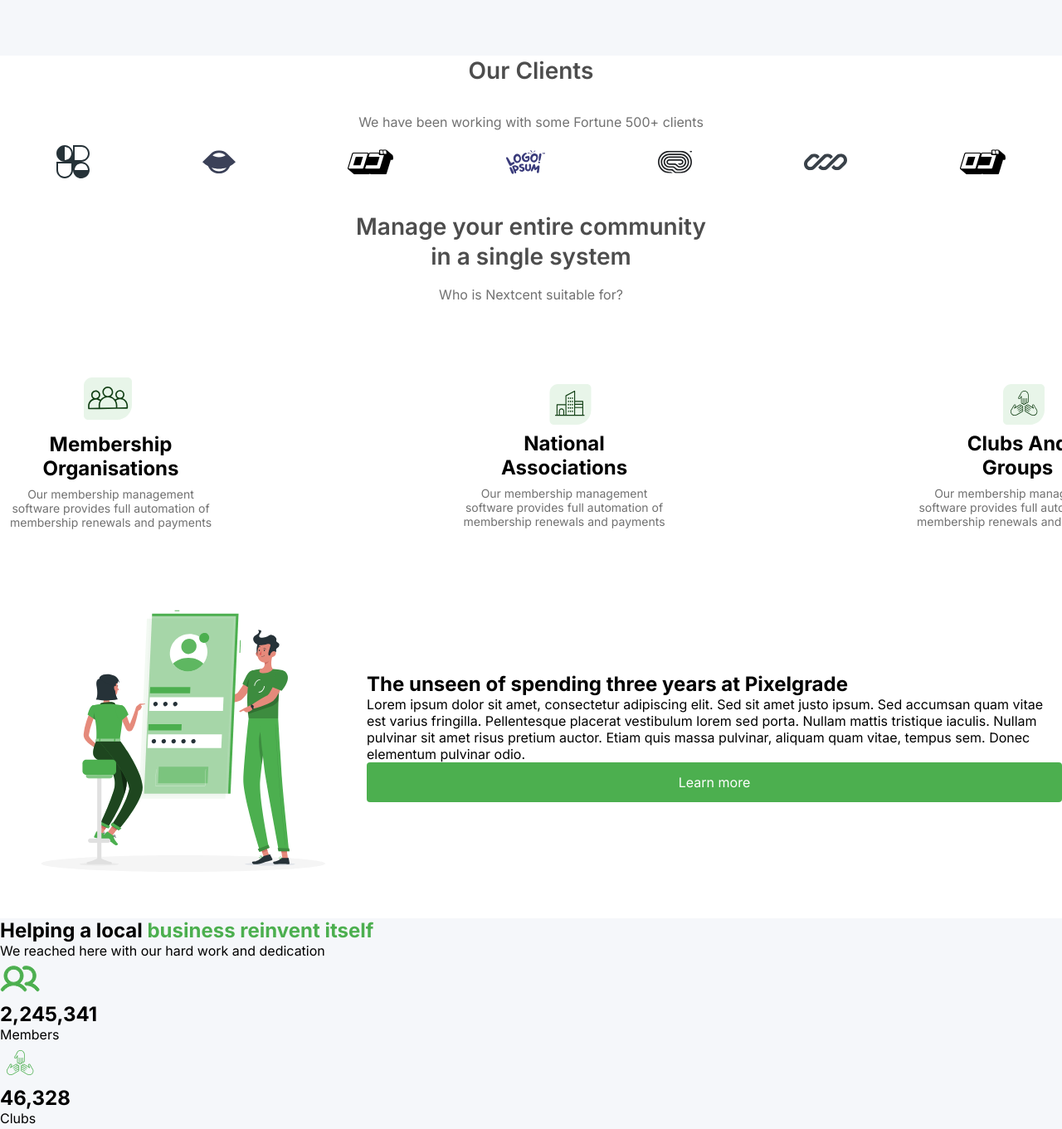
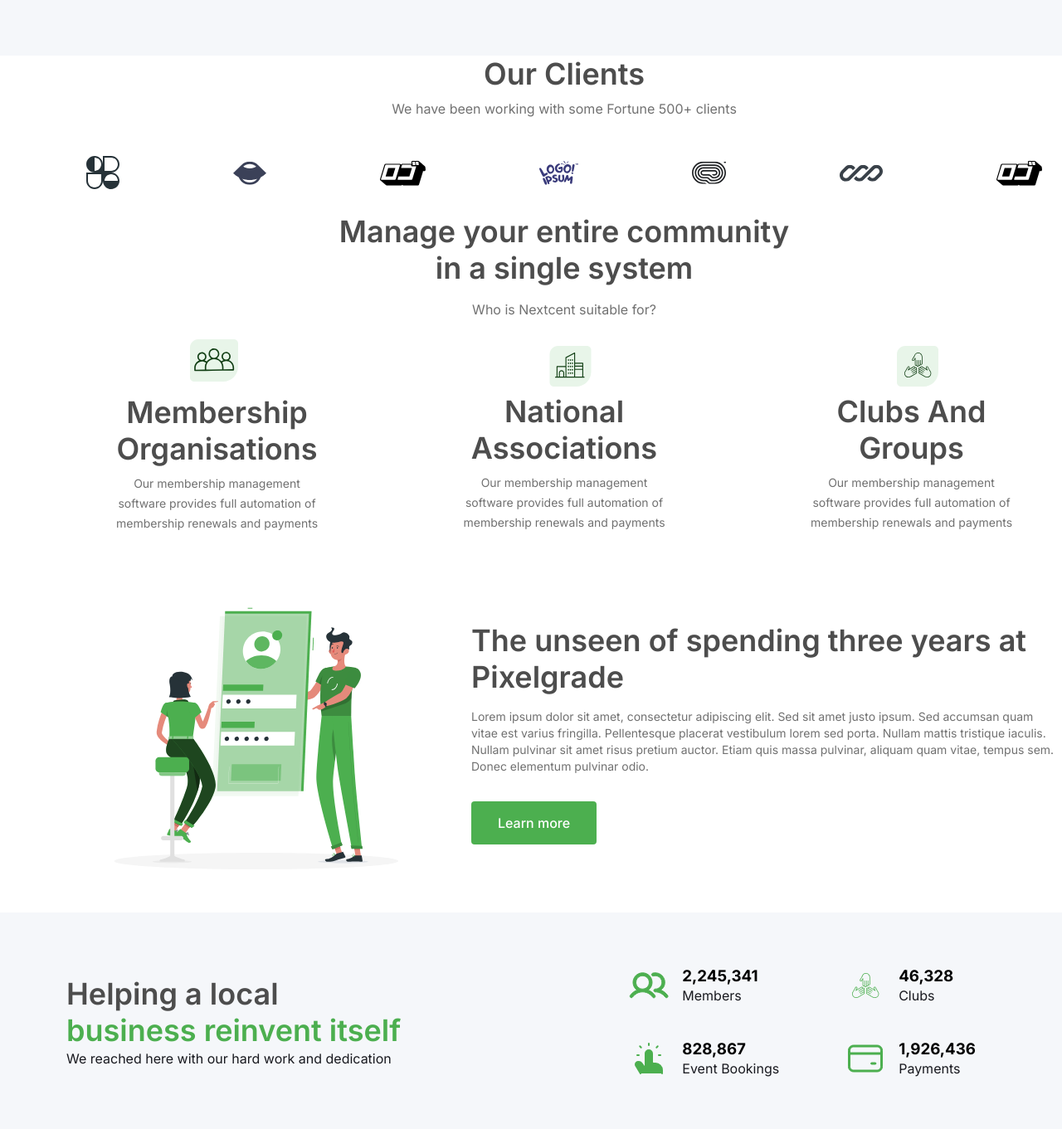
Before and after one commit to Igor-Gabriiel/Nextcent, a plain HTML site: page index.html in a window 1280 px wide. Shown: the part 620-1981 px from the top of the page at 83% size. Drawn offline with Linux system fonts and the light colour scheme.

Commit message:
feat/continuation of the landing page

```diff
--- a/index.html
+++ b/index.html
@@ -32,7 +32,7 @@
         <div class="container hero">
           <div class="hero-content">
             <h1 class="hero-title">
-              Lessons and a insights <br /><span class="highlight"
+              Lessons and insights <br /><span class="highlight"
                 >from 8 years</span
               >
             </h1>
@@ -51,12 +51,12 @@
       <!-- Services -->
 
       <section class="container-white">
-        <div class="container">
-          <div class="clients">
-            <h2 class="clients-title">Our Clients</h2>
-            <p class="clients-text">We have been working with some Fortune 500+ clients</p>
+        <div class="container container-client">
+          <div class="content-client">
+            <h2 class="client-title">Our Clients</h2>
+            <p class="client-text">We have been working with some Fortune 500+ clients</p>
           </div>
-          <div class="companies">
+          <div class="client-companies">
             <img src="assets/images/Company-1.svg" alt="" />
             <img src="assets/images/Company-2.svg" alt="" />
             <img src="assets/images/Company-3.svg" alt="" />
@@ -110,12 +110,11 @@
       </section>
 
       <section class="container-white">
-        <div class="container">
-          <div class="pixelgrade">
-            <div>
+        <div class="container unlock">
+            <div class="login-person">
               <img src="assets/images/login-person.svg" alt="" />
             </div>
-            <div>
+            <div class="content-unlock">
               <h2>The unseen of spending three years at Pixelgrade</h2>
               <p>
                 Lorem ipsum dolor sit amet, consectetur adipiscing elit. Sed sit
@@ -125,50 +124,59 @@
                 Etiam quis massa pulvinar, aliquam quam vitae, tempus sem. Donec
                 elementum pulvinar odio.
               </p>
-              <a class="button-learn" href="">Learn more</a>
+              <a><button class="buttons more">Learn more</button></a>
             </div>
-          </div>
         </div>
       </section>
 
       <section class="container-colored">
-        <div class="container">
-          <div>
+        <div class="container container-business">
+          <div class="content-business">
             <h2>
-              Helping a local
+              Helping a local <br>
               <span class="highlight">business reinvent itself</span>
             </h2>
             <p>We reached here with our hard work and dedication</p>
           </div>
-          <div>
-            <div>
+          <div class="content-statistics">
+            <div class="statistics">
               <img src="assets/images/Icon-1.svg" alt="" />
-              <div><h2>2,245,341</h2></div>
-              <div><p>Members</p></div>
+              <div>
+                <h3>2,245,341</h3>
+                <p>Members</p>
+              </div>
             </div>
-            <div>
+            <div class="statistics">
               <img src="assets/images/Icon-2.png" alt="" />
-              <div><h2>46,328</h2></div>
-              <div><p>Clubs</p></div>
+              <div>
+                <h3>46,328</h3>
+                <p>Clubs</p>
+              </div>
             </div>
-            <div>
+            <div class="statistics">
               <img src="assets/images/Icon-3.svg" alt="" />
-              <div><h2>828,867</h2></div>
-              <div><p>Event Bookings</p></div>
+              <div>
+                <h3>828,867</h3>
+                <p>Event Bookings</p>
+              </div>
             </div>
-            <div>
+            <div class="statistics">
               <img src="assets/images/Icon-4.svg" alt="" />
-              <div><h2>1,926,436</h2></div>
-              <div><p>Payments</p></div>
+              <div>
+                <h3>1,926,436</h3>
+                <p>Payments</p>
+              </div>
             </div>
           </div>
         </div>
       </section>
 
       <section class="container-white">
-        <div class="container">
-          <div><img src="assets/images/person-unlock.svg" alt="" /></div>
+        <div class="container unlock">
           <div>
+            <img src="assets/images/person-unlock.svg" alt="" />
+          </div>
+          <div class="content-unlock">
             <h2>How to design your site footer like we did</h2>
             <p>
               Donec a eros justo. Fusce egestas tristique ultrices. Nam tempor,
@@ -181,15 +189,17 @@
               et nisi ac, hendrerit venenatis libero. Donec consectetur faucibus
               ipsum id gravida.
             </p>
-            <button>Learn More</button>
+            <a><button class="buttons more">Learn More</button></a>
           </div>
         </div>
       </section>
 
       <section class="container-colored">
-        <div class="container">
-          <div><img src="assets/images/tesla.png" alt="" /></div>
+        <div class="container container-tesla">
           <div>
+            <img src="assets/images/tesla.png" alt="" />
+          </div>
+          <div class="content-tesla">
             <p>
               Maecenas dignissim justo eget nulla rutrum molestie. Maecenas
               lobortis sem dui, vel rutrum risus tincidunt ullamcorper. Proin eu
@@ -203,17 +213,17 @@
               condimentum id. Curabitur id nibh id sem dignissim finibus ac sit
               amet magna.
             </p>
-            <h3>Tim Smith</h3>
-            <p>British Dragon Boat Racing Association</p>
+            <h3 class="highlight">Tim Smith</h3>
+            <p class="muted">British Dragon Boat Racing Association</p>
 
-            <div>
+            <div class="tesla-companies">
               <img src="assets/images/Company-1.2.svg" alt="" />
               <img src="assets/images/Company-2.svg" alt="" />
               <img src="assets/images/Company-3.svg" alt="" />
               <img src="assets/images/Company-4.svg" alt="" />
               <img src="assets/images/Company-5.svg" alt="" />
               <img src="assets/images/Company-6.svg" alt="" />
-              <a href=""
+              <a class="meet" href=""
                 >Meet all customers <img src="assets/images/Arrow.svg" alt=""
               /></a>
             </div>
@@ -269,11 +279,13 @@
       </section>
 
       <section class="container-colored">
-        <div class="container">
-          <h1>Pellentesque suscipit fringilla libero eu.</h1>
-          <button>
-            Get a Demo <img src="assets/images/Arrow.svg" alt="" />
-          </button>
+        <div class="container demo">
+          <h1>Pellentesque suscipit <br> fringilla libero eu.</h1>
+          <a>
+            <button class="buttons demo-button">
+            Get a Demo <img src="assets/images/arrow-2.svg" alt="" />
+            </button>
+          </a>
         </div>
       </section>
     </main>
--- a/style.css
+++ b/style.css
@@ -47,13 +47,35 @@
   --text-color-muted: #89939e;
   --text-color-button: #fff;
   --text-color-title-footer: #fff;
+
+  /*buttons*/
+  --button-color: #4caf4f;
 }
 
-* {
+
+/* REGRAS */
+
+*{
   font-family: var(--font-family-primary);
   margin: 0;
   padding: 0;
   box-sizing: border-box;
+}
+
+h2 {
+  color: var(--text-color-title);
+  font-family: var(--font-family-primary);
+  font-size: var(--font-size-section-title);
+  font-weight: var(--font-weight-semibold);
+  line-height: var(--line-height-section-title);
+}
+
+p {
+  color: var(--text-color-suport);
+  font-family: var(--font-family-primary);
+  font-size: var(--font-size-body);
+  font-weight: var(--font-weight-regular);
+  line-height: var(--line-height-body);
 }
 
 .container {
@@ -191,69 +213,56 @@
   text-decoration: none;
 }
 
-.clients {
+.container-client {
+  display: flex;
+  width: 85rem;
+  padding: 0 5.2rem;
+  flex-direction: column;
+  align-items: center;
+  gap: 1rem;
+}
+
+.content-client {
     display: flex;
     flex-direction: column;
     align-items: center;
-    padding: 0 9rem;
-    gap: 1rem;
+    padding: 0 5.2rem;
+    gap: 0.5rem;
+    width: 85rem;
 }
 
-.clients-title {
-    font-family: var(--font-family-primary);
-    font-size: var(--font-size-topic);
-    font-weight: var(--font-weight-semibold);
-    line-height: var(--line-height-topic);
-    color: var(--text-color-title);
-    margin-bottom: 1rem;
+.client-title {
+  text-align: center;
 }
 
-.clients-text {
-    font-family: var(--font-family-primary);
-    font-size: var(--font-size-body);
-    font-weight: var(--font-weight-regular);
-    line-height: var(--line-height-body);
-    color: var(--text-color-suport);
-    margin-bottom: 1rem;
-}
-
-.companies {
+.client-companies {
     display: flex;
-    flex-direction: row;
-    justify-content: space-around;
+    width: 72rem;
+    height: 6.125rem;
+    align-items: center;
+    justify-content: space-between;
 }
 
 .community {
     display: flex;
+    width: 85rem;
     flex-direction: column;
-    justify-content: center;
     align-items: center;
-    padding: 2.5rem;
+    gap: 1rem;
 }
 
 .community-title {
-    font-family: var(--font-family-primary);
-    font-size: var(--font-size-topic);
-    font-weight: var(--font-weight-semibold);
-    line-height: var(--line-height-topic);
-    color: var(--text-color-title);
-    margin-bottom: 1rem;
     text-align: center;
 }
 
 .community-text {
-    font-family: var(--font-family-primary);
-    font-size: var(--font-size-body);
-    font-weight: var(--font-weight-regular);
-    line-height: var(--line-height-body);
-    color: var(--text-color-suport);
-    margin-bottom: 1rem;
+    text-align: center;
 }
 
 .membership-national-clubs {
   display: flex;
   width: 85rem;
-  padding: 0;
+  padding: 0 7rem;
   justify-content: space-between;
   align-items: center;
 }
@@ -261,9 +270,9 @@
 .membership, .national, .clubs {
     display: flex;
     flex-direction: column;
-    width: 267px;
+    width: 299px;
     align-items: center;
-    padding: 2rem;
+    padding: 1.5rem 2rem;
     gap: 0.5rem;
     text-align: center;
 }
@@ -275,15 +284,39 @@
   width: 251px;
 }
 
-.pixelgrade {
+.unlock {
   display: flex;
-  flex-direction: row;
+  width: 85rem;
+  padding: 0 5.5rem;
+  justify-content: space-between;
   align-items: center;
+  gap: 3rem;
 }
 
-.button-learn {
-  background-color: var(--text-color-highlight);
+.login-person {
+  display: flex;
+  width: 27rem;
+}
+
+.content-unlock h2 {
+  padding-bottom: 1rem;
+}
+
+.content-unlock p {
+  padding-bottom: 2rem;
+  max-width: 85rem;
+  font-family: var(--font-family-primary);
+  font-size: var(--font-size-caption);
+  line-height: var(--line-height-caption) ;
+}
+
+.more {
+  background-color: var(--button-color);
   color: var(--text-color-button);
+  font-size: var(--font-size-body);
+  font-weight: var(--font-weight-medium);
+  line-height: var(--line-height-body);
+
   display: flex;
   padding: 0.875rem 2rem;
   justify-content: center;
@@ -294,6 +327,106 @@
   text-decoration: none;
 }
 
+.container-business {
+  display: flex;
+  /*width: 85rem;*/
+  padding: 4rem 5rem;
+  justify-content: space-between;
+  align-items: center;
+}
+
+.container-business p {
+  color: var(--text-color-menu);
+}
+
+.content-statistics {
+  display: grid;
+  grid-template-columns: 1fr 1fr;
+  gap: 2.5rem 5rem;
+
+}
+
+.statistics {
+  display: flex;
+  align-items: center;
+  gap: 1rem;
+
+}
+
+.container-tesla {
+  display: flex;
+  width: 85rem;
+  padding: 2rem 5rem;
+  justify-content: space-between;
+  align-items: center;
+  gap: 4.5rem;
+
+}
+
+.content-tesla {
+  display: flex;
+  flex-direction: column;
+  align-items: flex-start;
+}
+
+.content-tesla p {
+  padding-bottom: 1rem;
+  font-weight: var(--font-weight-medium);
+}
+
+.muted {
+  color: var(--text-color-muted);
+}
+
+.tesla-companies {
+  display: flex;
+  align-items: center;
+  gap: 3rem;
+  padding-top: 2rem;
+}
+
+.meet {
+  color: var(--text-color-highlight);
+  font-size: var(--font-size-card-title);
+  font-weight: var(--font-weight-semibold);
+  line-height: 1.75rem;
+}
+
+.demo {
+  display: flex;
+  width: 90rem;
+  padding: 2rem 0;
+  flex-direction: column;
+  align-items: center;
+  gap: 2rem;
+}
+
+.demo h1 {
+  text-align: center;
+  font-size: var(--font-size-topic);
+  color: var(--color-tertiary);
+  font-size: var(--line-height-hero);
+  line-height: var(--line-height-hero);
+  font-weight: var(--font-weight-semibold);
+}
+
+.demo-button {
+  background-color: var(--button-color);
+  color: var(--text-color-button);
+  font-size: var(--font-size-body);
+  font-weight: var(--font-weight-medium);
+  line-height: var(--line-height-body);
+
+  display: flex;
+  padding: 0.875rem 2rem;
+  justify-content: center;
+  align-items: center;
+  gap: 0.5rem;
+  border: none;
+  border-radius: 0.25rem;
+  text-decoration: none;
+}
+
 .container-footer {
     background-color: var(--color-tertiary);
 }
```
Also changed, not shown: assets/images/arrow-2.svg (added).
